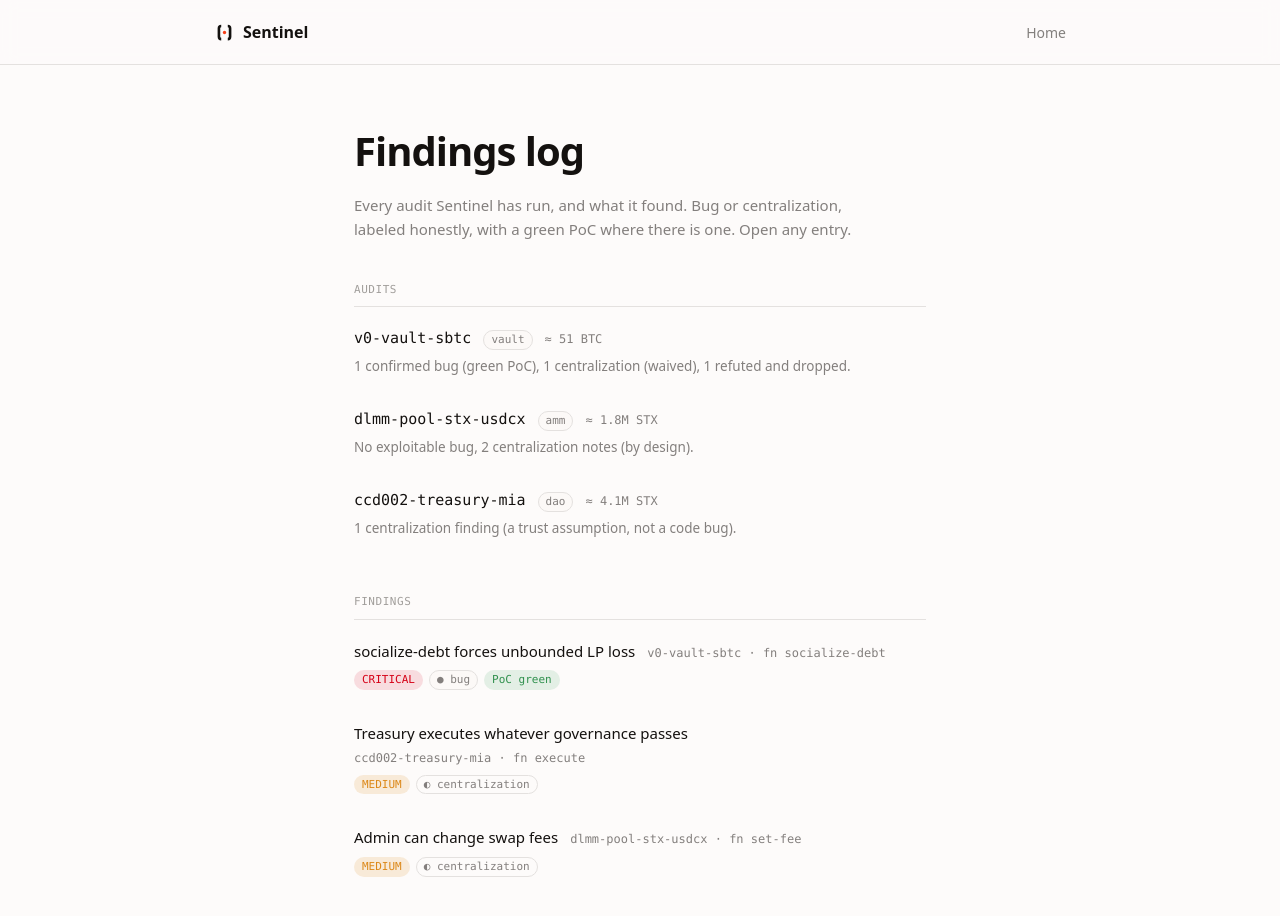
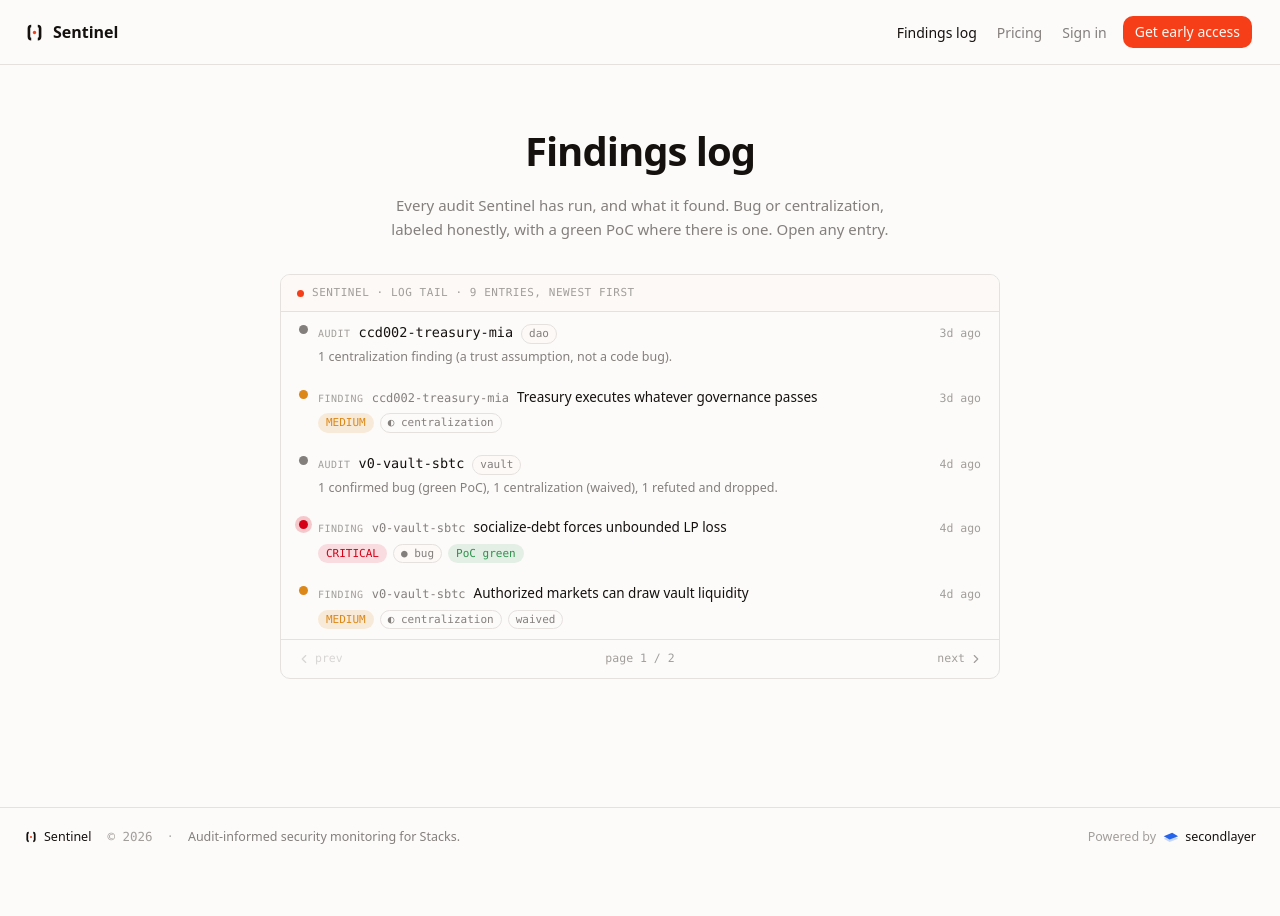
Before and after one commit to ryanwaits/sentinel, a React (Vite) app in the folder web/: page /log in a window 1280 px wide. Shown: the top 916 px of the page. After the commit the page ends 866 px from the top, so only its background shows below. Built offline with nearby package versions, Linux system fonts and the light colour scheme.

Commit message:
feat(web): redesign findings log as dense paginated stream

```diff
--- a/web/src/routes/log.tsx
+++ b/web/src/routes/log.tsx
@@ -1,81 +1,90 @@
-import { useParams, useLocation, Link } from "react-router-dom"
-import { ArrowLeft } from "lucide-react"
-import { Chip } from "@/components/primitives"
-import { SentinelMark } from "@/components/sentinel-mark"
+import { useState } from "react"
+import { useParams, useLocation } from "react-router-dom"
+import { ChevronLeft, ChevronRight } from "lucide-react"
+import { Chip, SeverityDot } from "@/components/primitives"
+import { SiteHeader, SiteFooter } from "@/components/site-shell"
 import { PanelHost, PanelLink, PanelBody, useReducedMotion, useWide } from "@/components/panel"
 import { usePanelStack, slugForItem, itemForSlug, type PanelItem } from "@/lib/panel-store"
-import { AUDIT_CASES, CASE_BY_ID } from "@/lib/audit"
+import { AUDIT_CASES, CASE_BY_ID, type Finding } from "@/lib/audit"
+import { EASE, DUR } from "@/lib/motion"
+import type { Severity } from "@/lib/mock"
 import { cn } from "@/lib/utils"
 
-const NOTABLE = ["zest.F1", "ccd002.F1", "dlmm.F1"]
-const SHIFT = (620 + 16) / 2
-
-function SectionLabel({ children }: { children: React.ReactNode }) {
-  return (
-    <div className="mb-1 mt-10 border-b border-border pb-2 font-mono text-[11px] uppercase tracking-wider text-faint">
-      {children}
-    </div>
-  )
-}
-
-/** A live-TOC row: margin tick when open, dimmed when another entry is open. */
-function Entry({ item, children }: { item: PanelItem; children: React.ReactNode }) {
+/** Dense log: leading severity dot, ringed when open or hovered, dimmed when another entry is open. */
+function Row({
+  item,
+  severity = "info",
+  glow,
+  children,
+}: {
+  item: PanelItem
+  severity?: Severity
+  glow?: boolean
+  children: React.ReactNode
+}) {
   const stack = usePanelStack()
   const idx = stack.findIndex((s) => s.kind === item.kind && s.id === item.id)
   const open = idx >= 0
-  const isTop = open && idx === stack.length - 1
   const dim = stack.length > 0 && !open
 
   return (
     <div data-log-entry={slugForItem(item)} className="relative">
-      {open && (
-        <span
-          className="absolute -left-5 top-[19px] size-[5px] rounded-[1px] animate-in fade-in slide-in-from-left-1 duration-200"
-          style={{ background: isTop ? "var(--primary)" : "var(--foreground)", opacity: isTop ? 1 : 0.4 }}
-        />
-      )}
       <PanelLink
         item={item}
         className={cn(
-          "block border-t border-border py-4 transition-opacity duration-300 first:border-t-0",
+          "group flex gap-2.5 border-t border-border px-3 py-2.5 transition duration-300 first:border-t-0",
           dim && "opacity-40",
         )}
       >
-        {children}
+        <div className="pt-[3px]">
+          <span
+            className={cn(
+              "block rounded-full ring-offset-2 ring-offset-background transition-shadow duration-200 group-hover:ring-2 group-hover:ring-border-strong",
+              open && "ring-2 ring-border-strong",
+            )}
+          >
+            <SeverityDot severity={severity} glow={glow} />
+          </span>
+        </div>
+        <div className="min-w-0 flex-1">{children}</div>
       </PanelLink>
     </div>
   )
 }
 
-function AuditEntry({ id }: { id: string }) {
+const KIND_LABEL = "font-mono text-[10px] uppercase tracking-wider text-faint"
+
+function AuditRow({ id }: { id: string }) {
   const c = CASE_BY_ID[id]
   return (
-    <Entry item={{ kind: "audit", id }}>
-      <div className="flex flex-wrap items-baseline gap-x-3 gap-y-1">
-        <span className="font-mono text-[15px] font-medium text-ink-strong">{c.contract.name}</span>
+    <Row item={{ kind: "audit", id }}>
+      <div className="flex flex-wrap items-baseline gap-x-2 gap-y-0.5">
+        <span className={KIND_LABEL}>audit</span>
+        <span className="font-mono text-[13.5px] font-medium text-ink-strong">{c.contract.name}</span>
         <Chip tone="neutral">{c.contract.arch}</Chip>
-        <span className="font-mono text-[12px] text-muted-foreground">{c.contract.tvl}</span>
+        <span className="ml-auto font-mono text-[11.5px] text-faint">{c.run.when}</span>
       </div>
-      <p className="mt-1.5 text-[13.5px] text-muted-foreground">{c.summary}.</p>
-    </Entry>
+      <p className="mt-1 truncate text-[12.5px] text-muted-foreground">{c.summary}.</p>
+    </Row>
   )
 }
 
-function FindingEntry({ slug }: { slug: string }) {
-  const item = itemForSlug(slug)
-  const [caseId, fid] = item.id.split(":")
+function FindingRow({ caseId, f }: { caseId: string; f: Finding }) {
   const c = CASE_BY_ID[caseId]
-  const f = c?.findings.find((x) => x.id === fid)
-  if (!f) return null
+  const severity: Severity = f.severity ?? "info"
   return (
-    <Entry item={item}>
-      <div className="flex flex-wrap items-baseline gap-x-3 gap-y-1">
-        <span className="text-[15px] font-medium text-ink-strong">{f.title}</span>
-        <span className="font-mono text-[12px] text-muted-foreground">
-          {c.contract.name} · fn {f.fn}
-        </span>
+    <Row
+      item={{ kind: "finding", id: `${caseId}:${f.id}` }}
+      severity={severity}
+      glow={severity === "critical" || severity === "high"}
+    >
+      <div className="flex flex-wrap items-baseline gap-x-2 gap-y-0.5">
+        <span className={KIND_LABEL}>finding</span>
+        <span className="font-mono text-[12px] text-muted-foreground">{c.contract.name}</span>
+        <span className="text-[13.5px] font-medium text-ink-strong">{f.title}</span>
+        <span className="ml-auto font-mono text-[11.5px] text-faint">{c.run.when}</span>
       </div>
-      <div className="mt-2 flex flex-wrap items-center gap-1.5">
+      <div className="mt-1.5 flex flex-wrap items-center gap-1.5">
         {f.severity && (
           <Chip tone={f.severity === "critical" ? "critical" : f.severity === "high" ? "accent" : "warning"}>
             {f.severity.toUpperCase()}
@@ -83,58 +92,108 @@ function FindingEntry({ slug }: { slug: string }) {
         )}
         <Chip tone={f.cls === "bug" ? "neutral" : "ghost"}>{f.cls === "bug" ? "● bug" : "◐ centralization"}</Chip>
         {f.poc === "green" && <Chip tone="success">PoC green</Chip>}
+        {f.waived && <Chip tone="ghost">waived</Chip>}
+        {f.verdict === "refuted" && <Chip tone="ghost">refuted</Chip>}
       </div>
-    </Entry>
+    </Row>
   )
 }
 
+type StreamItem =
+  | { type: "audit"; id: string; when: number }
+  | { type: "finding"; id: string; caseId: string; f: Finding; when: number }
+
+/** Every audit and finding, interleaved into one chronological stream, newest first. */
+function buildStream(): StreamItem[] {
+  const rows: StreamItem[] = []
+  for (const c of AUDIT_CASES) {
+    const when = Number.parseInt(c.run.when, 10) || 0
+    rows.push({ type: "audit", id: c.id, when })
+    for (const f of c.findings) {
+      rows.push({ type: "finding", id: `${c.id}:${f.id}`, caseId: c.id, f, when })
+    }
+  }
+  return rows.sort((a, b) => a.when - b.when)
+}
+
+const PAGE_SIZE = 5
+
 function LogIndex() {
+  const stream = buildStream()
+  const [page, setPage] = useState(0)
+  const totalPages = Math.ceil(stream.length / PAGE_SIZE)
+  const pageItems = stream.slice(page * PAGE_SIZE, page * PAGE_SIZE + PAGE_SIZE)
+
   return (
-    <div className="min-h-screen">
-      <header className="sticky top-0 z-40 border-b border-border bg-background/80 backdrop-blur">
-        <div className="mx-auto flex h-16 max-w-[900px] items-center gap-3 px-6">
-          <Link to="/" className="flex items-center gap-2 font-semibold text-ink-strong">
-            <SentinelMark className="size-[21px] text-ink-strong" />
-            Sentinel
-          </Link>
-          <span className="flex-1" />
-          <Link to="/" className="text-[14px] text-muted-foreground transition-colors hover:text-ink-strong">
-            Home
-          </Link>
+    <div className="flex min-h-dvh flex-col bg-background">
+      <SiteHeader />
+      <ShiftWrapper>
+      <main className="mx-auto w-full max-w-[1280px] px-6 pb-32 pt-14">
+        <div className="mx-auto max-w-[720px]">
+          <div className="text-center">
+            <h1 className="text-[clamp(28px,4vw,40px)] font-semibold tracking-tight text-ink-strong">Findings log</h1>
+            <p className="mx-auto mt-3 max-w-[58ch] text-[15px] leading-relaxed text-muted-foreground">
+              Every audit Sentinel has run, and what it found. Bug or centralization, labeled honestly, with a green
+              PoC where there is one. Open any entry.
+            </p>
+          </div>
+
+          <div className="mt-8 overflow-hidden rounded-[10px] border border-border text-left">
+            <div className="flex items-center gap-2 border-b border-border bg-secondary px-4 py-2.5 font-mono text-[11px] uppercase tracking-wider text-faint">
+              <span className="size-[7px] rounded-full bg-primary" />
+              sentinel · log tail · {stream.length} entries, newest first
+            </div>
+            <div className="px-1.5">
+              {pageItems.map((r) =>
+                r.type === "audit" ? (
+                  <AuditRow key={r.id} id={r.id} />
+                ) : (
+                  <FindingRow key={r.id} caseId={r.caseId} f={r.f} />
+                ),
+              )}
+            </div>
+            {totalPages > 1 && (
+              <div className="flex items-center justify-between border-t border-border px-4 py-2.5 font-mono text-[11.5px] text-faint">
+                <button
+                  onClick={() => setPage((p) => Math.max(0, p - 1))}
+                  disabled={page === 0}
+                  className="flex items-center gap-1 transition-colors hover:text-ink-strong disabled:pointer-events-none disabled:opacity-40"
+                >
+                  <ChevronLeft className="size-3.5" /> prev
+                </button>
+                <span>
+                  page {page + 1} / {totalPages}
+                </span>
+                <button
+                  onClick={() => setPage((p) => Math.min(totalPages - 1, p + 1))}
+                  disabled={page === totalPages - 1}
+                  className="flex items-center gap-1 transition-colors hover:text-ink-strong disabled:pointer-events-none disabled:opacity-40"
+                >
+                  next <ChevronRight className="size-3.5" />
+                </button>
+              </div>
+            )}
+          </div>
         </div>
-      </header>
-      <main className="mx-auto max-w-[620px] px-6 pb-32 pt-14">
-        <h1 className="text-[clamp(28px,4vw,40px)] font-semibold tracking-tight text-ink-strong">Findings log</h1>
-        <p className="mt-3 max-w-[58ch] text-[15px] leading-relaxed text-muted-foreground">
-          Every audit Sentinel has run, and what it found. Bug or centralization, labeled honestly, with a green PoC
-          where there is one. Open any entry.
-        </p>
-
-        <SectionLabel>Audits</SectionLabel>
-        {AUDIT_CASES.map((c) => (
-          <AuditEntry key={c.id} id={c.id} />
-        ))}
-
-        <SectionLabel>Findings</SectionLabel>
-        {NOTABLE.map((slug) => (
-          <FindingEntry key={slug} slug={slug} />
-        ))}
       </main>
+      </ShiftWrapper>
+      <SiteFooter />
     </div>
   )
 }
 
+/** Softly blurs only the main body content when a card is open — header/nav and footer stay put. */
 function ShiftWrapper({ children }: { children: React.ReactNode }) {
   const stack = usePanelStack()
   const wide = useWide()
   const reduce = useReducedMotion()
-  const shifted = stack.length > 0 && wide
+  const blurred = stack.length > 0 && wide
   return (
     <div
+      className="flex flex-1 flex-col"
       style={{
-        transform: shifted ? `translateX(-${SHIFT}px) scale(0.99)` : "none",
-        transformOrigin: "center top",
-        transition: reduce ? "none" : "transform 340ms cubic-bezier(0.22, 1, 0.36, 1)",
+        filter: blurred ? "blur(2px)" : "none",
+        transition: reduce ? "none" : `filter ${DUR}ms ${EASE}`,
       }}
     >
       {children}
@@ -147,23 +206,9 @@ function Standalone({ slug }: { slug: string }) {
   const item = itemForSlug(slug)
   return (
     <div className="min-h-screen bg-background">
-      <header className="border-b border-border">
-        <div className="mx-auto flex h-16 max-w-[720px] items-center gap-3 px-6">
-          <Link to="/" className="flex items-center gap-2 font-semibold text-ink-strong">
-            <SentinelMark className="size-[21px] text-ink-strong" />
-            Sentinel
-          </Link>
-          <span className="flex-1" />
-          <Link
-            to="/log"
-            className="flex items-center gap-1.5 text-[14px] text-muted-foreground transition-colors hover:text-ink-strong"
-          >
-            <ArrowLeft className="size-4" /> Findings log
-          </Link>
-        </div>
-      </header>
-      <main className="mx-auto max-w-[720px] px-6 py-10">
-        <div className="overflow-hidden rounded-[10px] border border-border bg-card shadow-panel">
+      <SiteHeader back={{ label: "Findings log", to: "/log" }} />
+      <main className="mx-auto max-w-[1280px] px-6 py-10">
+        <div className="max-w-[720px] overflow-hidden rounded-[10px] border border-border bg-card shadow-panel">
           <PanelBody item={item} />
         </div>
       </main>
@@ -179,11 +224,9 @@ export default function LogPage() {
   if (id && !isPanel) return <Standalone slug={id} />
 
   return (
-    <div className="min-h-screen bg-background">
-      <ShiftWrapper>
-        <LogIndex />
-      </ShiftWrapper>
+    <>
+      <LogIndex />
       <PanelHost />
-    </div>
+    </>
   )
 }
```
Also changed, not shown: web/src/components/panel.tsx (+6 -5 lines).
